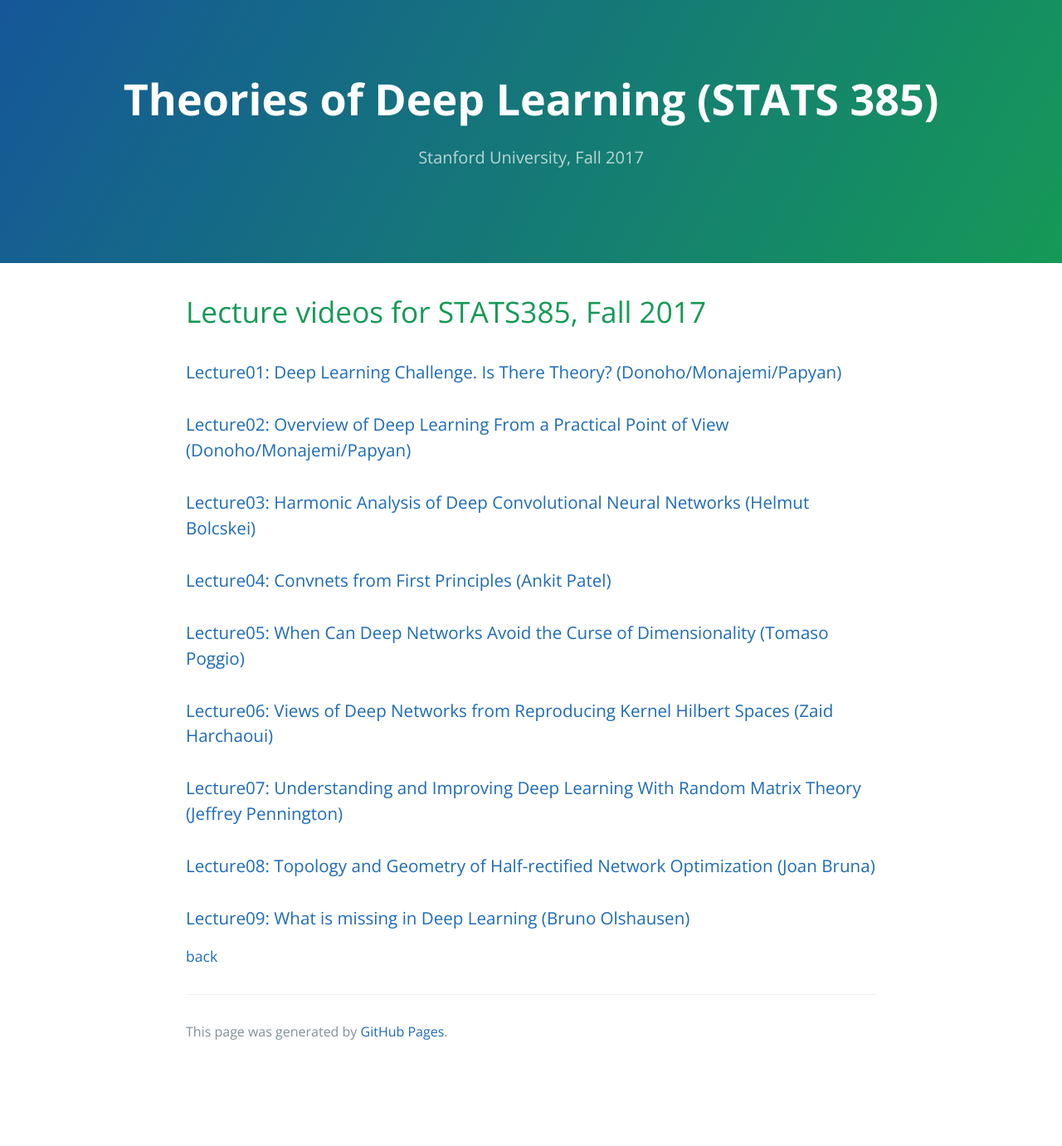
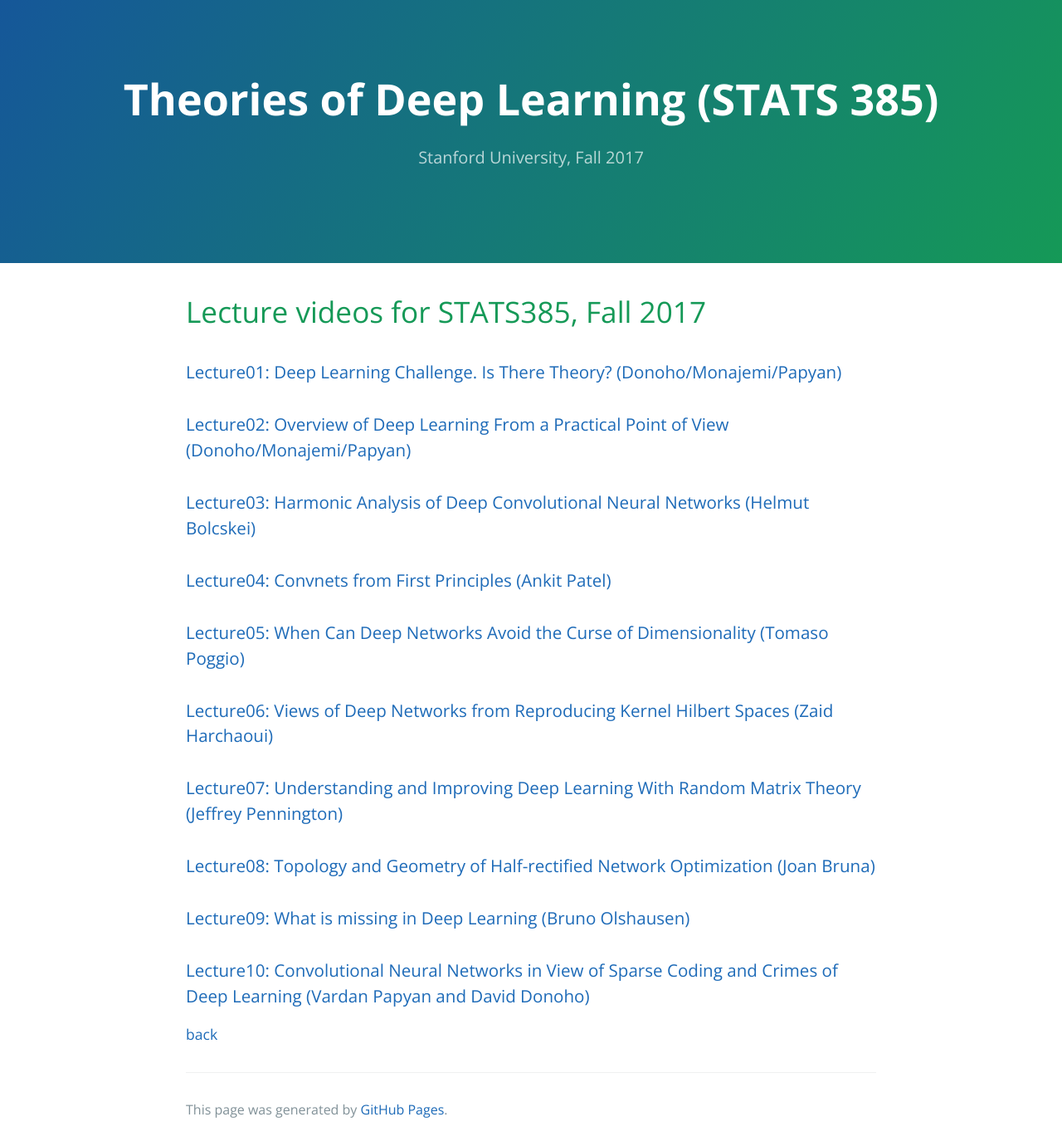
Before and after one commit to stats385/stats385.github.io, a Jekyll site: the page built from lecture_videos.md, in a window 1280 px wide. Shown: the whole page at 83% size. Built offline with Jekyll 4.4.1, drawn with Linux system fonts in a browser that asks for light colours; our own code applies the rules of GitHub Pages for plain Markdown files; the repository's description, which GitHub fills in, is left out; before the commit the page ends 1287 px from its top, so only the background shows below that.

Commit message:
lecture 10

```diff
--- a/lecture_videos.md
+++ b/lecture_videos.md
@@ -20,4 +20,7 @@
 
 ### [Lecture09: What is missing in Deep Learning (Bruno Olshausen)](https://youtu.be/zSm55CZDwq0)
 
+### [Lecture10: Convolutional Neural Networks in View of Sparse Coding and Crimes of Deep Learning (Vardan Papyan and David Donoho)](https://www.youtube.com/watch?v=LwHhMu_7ZB4&feature=youtu.be)
+
+
 [back](./)
```
